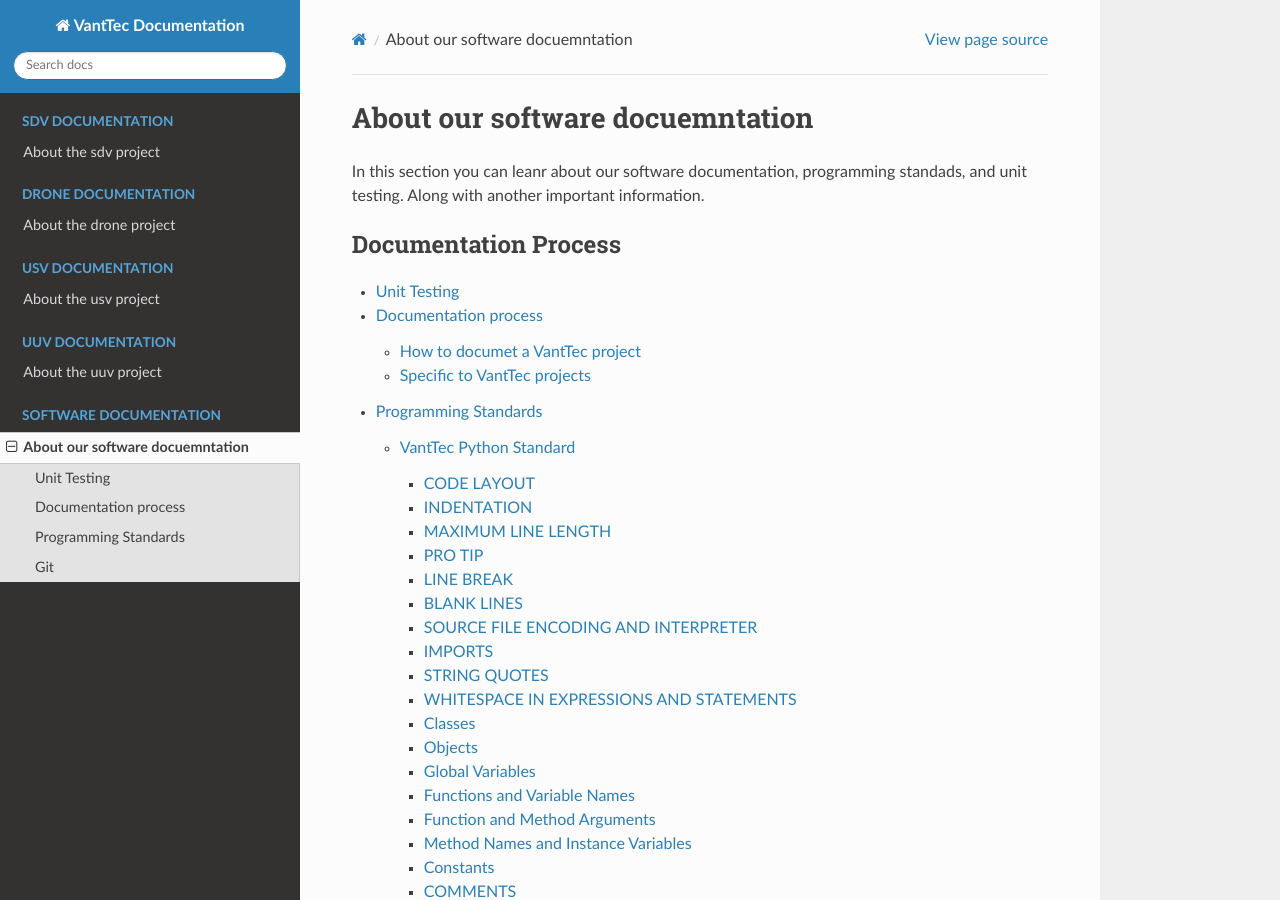
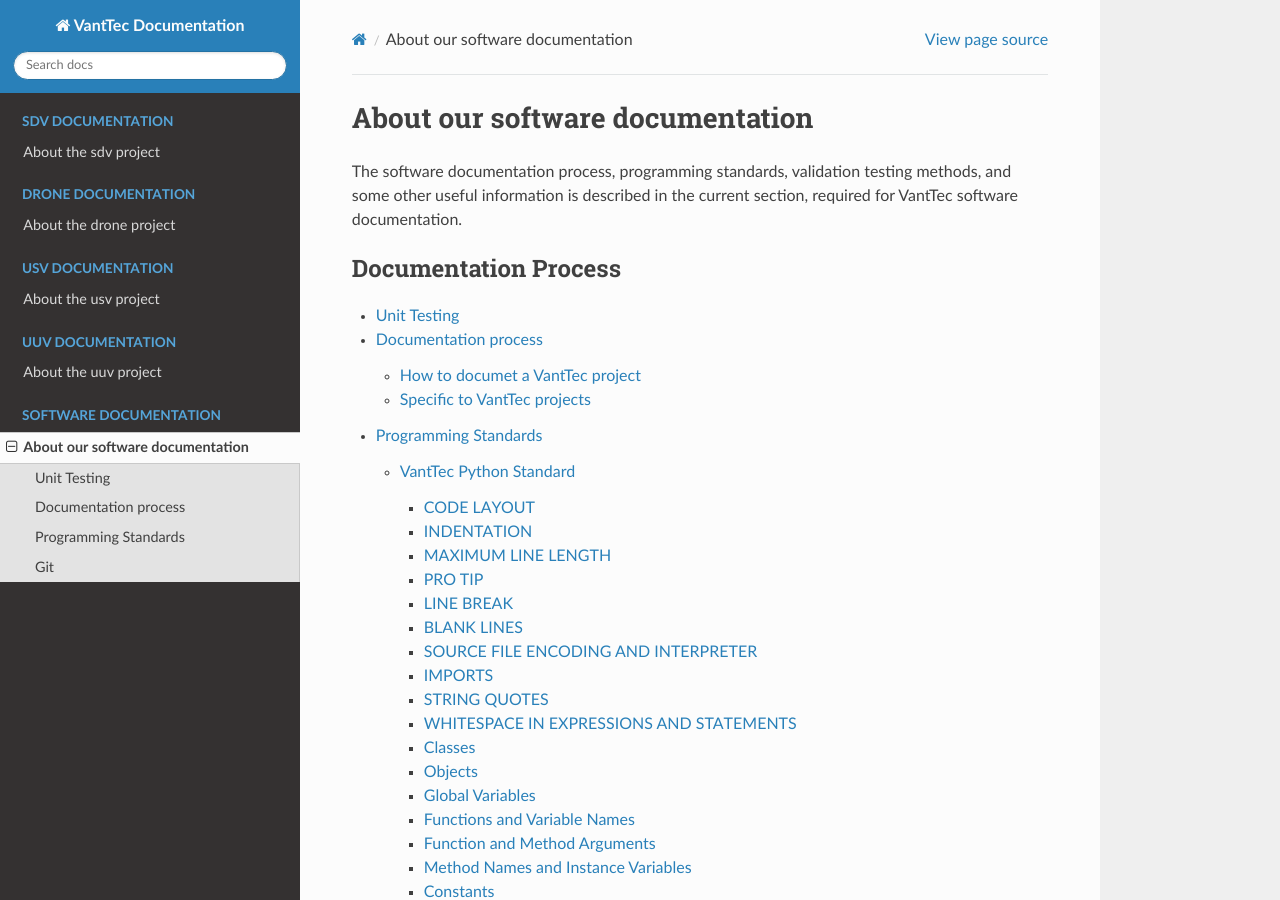
Before and after one commit to vanttec/vanttec_documentation, a Sphinx documentation site: the page built from source/vanttec_software_documentation.rst, in a window 1280 px wide and 900 px high. Built offline with Sphinx 7.4.7 and the Read the Docs theme 2.0.0, drawn with Linux system fonts in a browser that asks for light colours; pages that are not in the unit, such as notebooks, are missing from menus.

Commit message:
Update vanttec_software_documentation.rst

```diff
--- a/source/vanttec_software_documentation.rst
+++ b/source/vanttec_software_documentation.rst
@@ -1,8 +1,7 @@
 .. _vsd_call:
-About our software docuemntation
+About our software documentation
 =================================
-
-In this section you can leanr about our software documentation, programming standads, and unit testing. Along with another important information.
+The software documentation process, programming standards, validation testing methods, and some other useful information is described in the current section, required for VantTec software documentation.
 
 .. toctree::
    :maxdepth: 3
```
